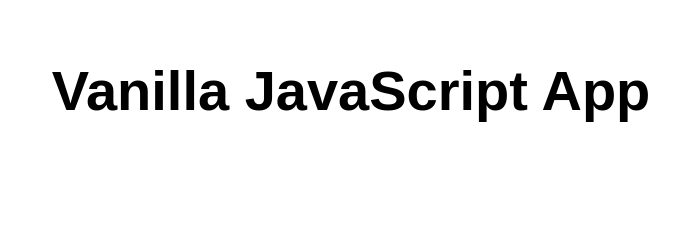
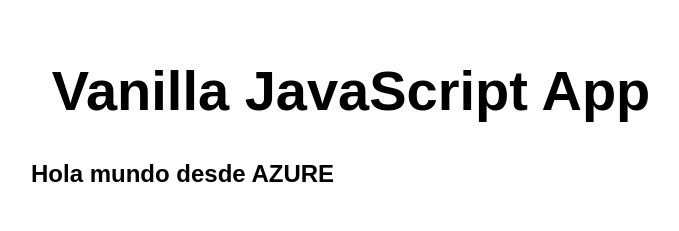
Before and after one commit to AdanPG/curso-seguridad1, a website: page src/index.html in a window 1280 px wide. Shown: the whole page, without its empty margins (289-968 px from the left). Drawn offline with Linux system fonts and the light colour scheme.

Commit message:
primer commit hola mundo

```diff
--- a/src/index.html
+++ b/src/index.html
@@ -11,6 +11,8 @@
 <body>
   <main>
     <h1>Vanilla JavaScript App</h1>
+    <h2>Hola mundo desde AZURE</h2>
+
   </main>
 </body>
 
```
